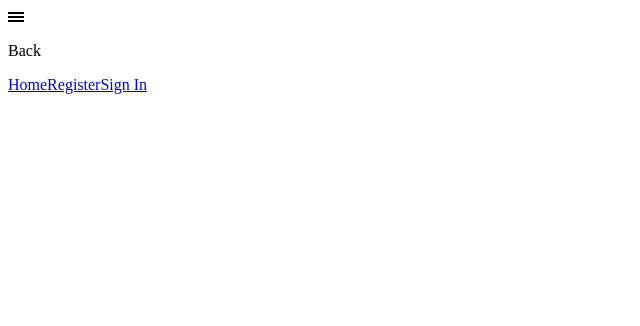
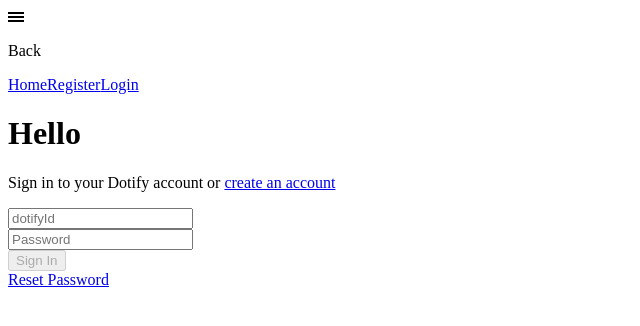
Before and after one commit to jjunious1/dotify, a React (Create React App) app in the folder dotify_frontend/: page /login in a window 1280 px wide. Shown: the top 326 px of the page, without its empty margins (0-640 px from the left). Built offline with nearby package versions, Linux system fonts and the light colour scheme.

Commit message:
added register and login and added media player component

```diff
--- a/dotify_frontend/src/App.js
+++ b/dotify_frontend/src/App.js
@@ -1,10 +1,11 @@
 import './App.css'
 import { useState, useEffect } from 'react'
 import { Routes, Route } from 'react-router-dom'
+import Register from './pages/Register'
+import Login from './pages/Login'
 import Home from './pages/Home'
 import Nav from './components/Nav'
 import { CheckSession } from './services/Auth'
-// import PlayerApp from './components/MediaPlayer'
 
 function App() {
   const [authenticated, toggleAuthenticated] = useState(false)
@@ -43,6 +44,16 @@
       <main>
         <Routes>
           <Route path="/" element={<Home />} />
+          <Route path="/register" element={<Register />} />
+          <Route
+            path="/login"
+            element={
+              <Login
+                setUser={setUser}
+                toggleAuthenticated={toggleAuthenticated}
+              />
+            }
+          />
         </Routes>
       </main>
     </div>
--- a/dotify_frontend/src/components/Nav.jsx
+++ b/dotify_frontend/src/components/Nav.jsx
@@ -25,7 +25,7 @@
     </div>
     <Link to="/">Home</Link>
     <Link to="/Register">Register</Link>
-    <Link to="/Signin">Sign In</Link>
+    <Link to="/Login">Login</Link>
 
   </nav>
 )
--- a/dotify_frontend/src/pages/Login.js
+++ b/dotify_frontend/src/pages/Login.js
@@ -0,0 +1,72 @@
+import { useState } from 'react'
+import { useNavigate } from 'react-router-dom'
+import { SignInUser } from '../services/Auth'
+import { Link } from 'react-router-dom'
+
+const Login = (props) => {
+  const [formValues, setFormValues] = useState({ dotifyId: '', password: '' })
+
+  let navigate = useNavigate()
+
+  const handleChange = (e) => {
+    setFormValues({ ...formValues, [e.target.name]: e.target.value })
+  }
+
+  const handleSubmit = async (e) => {
+    e.preventDefault()
+    const payload = await SignInUser(formValues)
+    setFormValues({ dotifyId: '', password: '' })
+    props.setUser(payload)
+    props.toggleAuthenticated(true)
+    navigate(`/profile/${payload.id}`)
+  }
+
+  return (
+    <div>
+      <h1>Hello</h1>
+      <p>
+        Sign in to your Dotify account or{' '}
+        <Link to="/Register">create an account</Link>
+      </p>
+      <div className="sign">
+        <form className="col" onSubmit={handleSubmit}>
+          <div className="input-wrapper">
+            <input
+              className="dotifyId"
+              onChange={handleChange}
+              name="dotifyId"
+              type="dotifyId"
+              placeholder="dotifyId"
+              value={formValues.dotifyId}
+              required
+            />
+          </div>
+          <div className="input-wrapper">
+            <input
+              className="password"
+              onChange={handleChange}
+              type="password"
+              name="password"
+              placeholder="Password"
+              value={formValues.password}
+              required
+            />
+          </div>
+          <div className="button1">
+            <button
+              className="regButton"
+              disabled={!formValues.dotifyId || !formValues.password}
+            >
+              Sign In
+            </button>
+          </div>
+          <a className="input-wrapper" href="/update">
+            Reset Password
+          </a>
+        </form>
+      </div>
+    </div>
+  )
+}
+
+export default Login
--- a/dotify_frontend/src/pages/Register.js
+++ b/dotify_frontend/src/pages/Register.js
@@ -31,7 +31,7 @@
       password: '',
       confirmPassword: ''
     })
-    navigate('/signin')
+    navigate('/login')
   }
 
   return (
@@ -39,7 +39,7 @@
       <div className="card-overlay centered">
         <form className="col" onSubmit={handleSubmit}>
           <h1>Hello</h1>
-          <p>Create your YouBuy Account below</p>
+          <p>Create your Dotify Account below</p>
           <div className="input-wrapper">
             <input
               className="name"
```
Also changed, not shown: dotify_frontend/src/components/MediaPlayer.jsx (+35 -33 lines).
